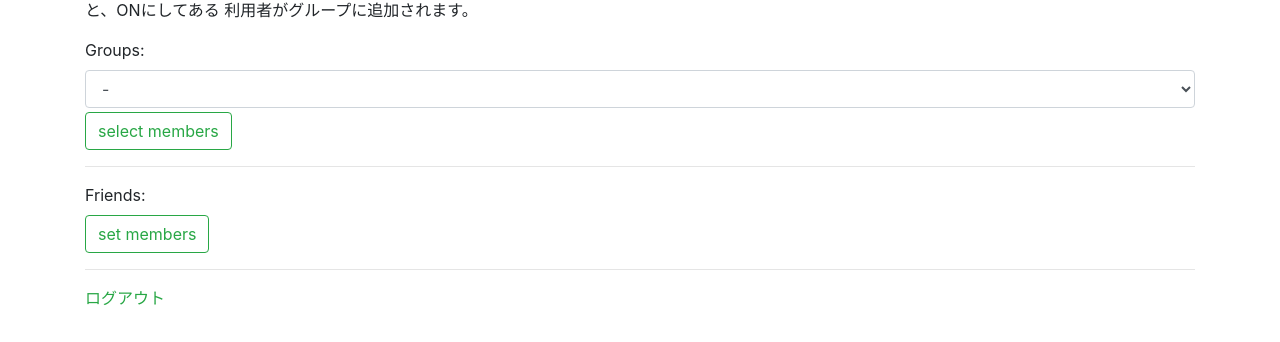
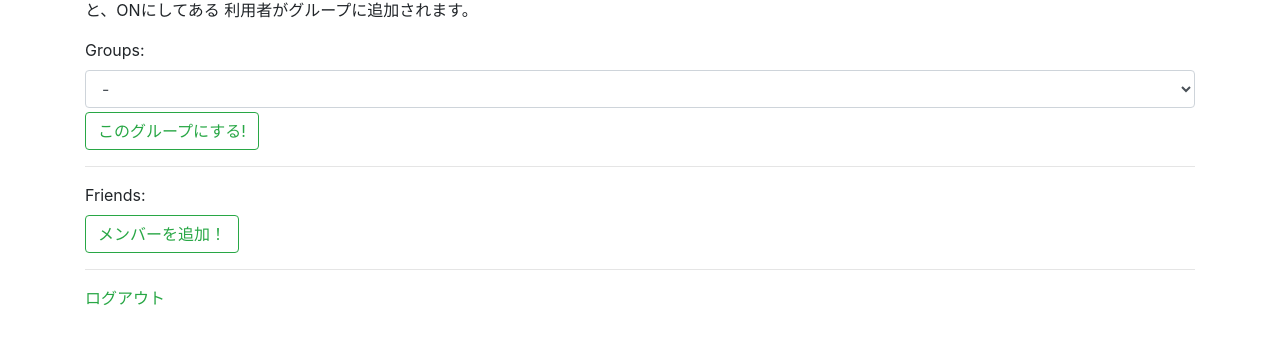
Before and after one commit to HatanoRyo-iro/django_application_school, a Django app: page /groups/ in a window 1280 px wide. Shown: the part 157-499 px from the top of the page. Run offline with Django 4.2, Linux system fonts and the light colour scheme; the visitor is signed in with stand-in values (Sample User, id 1); data that the repository does not hold is empty; some libraries are stand-ins or nearby versions.

Commit message:
Confirmation of preservation

```diff
--- a/Chirp/templates/Chirp/create_group.html
+++ b/Chirp/templates/Chirp/create_group.html
@@ -4,7 +4,7 @@
 
 {% block header %}
 
-<h1 class="display-4 text-success">Group</h1>
+<h1 class="display-4 text-success">Create Group</h1>
 <p class="caption">※新しいGroupを作成します</p>
 {% if messages %}
 <ul class="messages">
--- a/Chirp/templates/Chirp/groups.html
+++ b/Chirp/templates/Chirp/groups.html
@@ -25,7 +25,7 @@
 {% csrf_token %}
 <input type="hidden" name="mode" value="__groups_form__">
 {{groups_form}}
-<button class="btn btn-outline-success mt-1">select members</button>
+<button class="btn btn-outline-success mt-1">このグループにする!</button>
 </form>
 <hr>
 <form action="{% url 'groups' %}" method="post">
@@ -33,6 +33,6 @@
 <input type="hidden" name="mode" value="__friends_form__">
 <input type="hidden" name="group" value="{{group}}">
 {{friends_form}}
-<button class="btn btn-outline-success mt-0" id="select-members-btn">set members</button>
+<button class="btn btn-outline-success mt-0" id="select-members-btn">メンバーを追加！</button>
 </form>
 {% endblock %}
--- a/Chirp/views.py
+++ b/Chirp/views.py
@@ -134,7 +134,6 @@ def groups(request):
     # POST
     if request.method == 'POST':
 
-
             # グループメニュー
             if request.POST['mode'] == '__groups_form__':
                 # 選択したグループ名を取得
@@ -180,10 +179,11 @@ def groups(request):
                         friends_list.append(friend.user_id.username)
                 except IntegrityError as e:
                     error_message = str(e)
-                    messages.info(request, 'グループを選択してselect membersを押してからset memberを押してください')
+                    messages.info(request, 'グループを選択して"このグループにする!"を押してからメンバーを選択し"メンバーを追加！"を押してください')
                     return redirect(to='/')
 
                 messages.success(request, 'チェックされたFriendを' + select_group + 'に登録しました!')
+
 
                 # フォームの用意
                 groupsform = GroupSelectMenuForm(request.user, {'groups':select_group})
```
Also changed, not shown: Chirp/templates/Chirp/home.html (+3 -8 lines).
